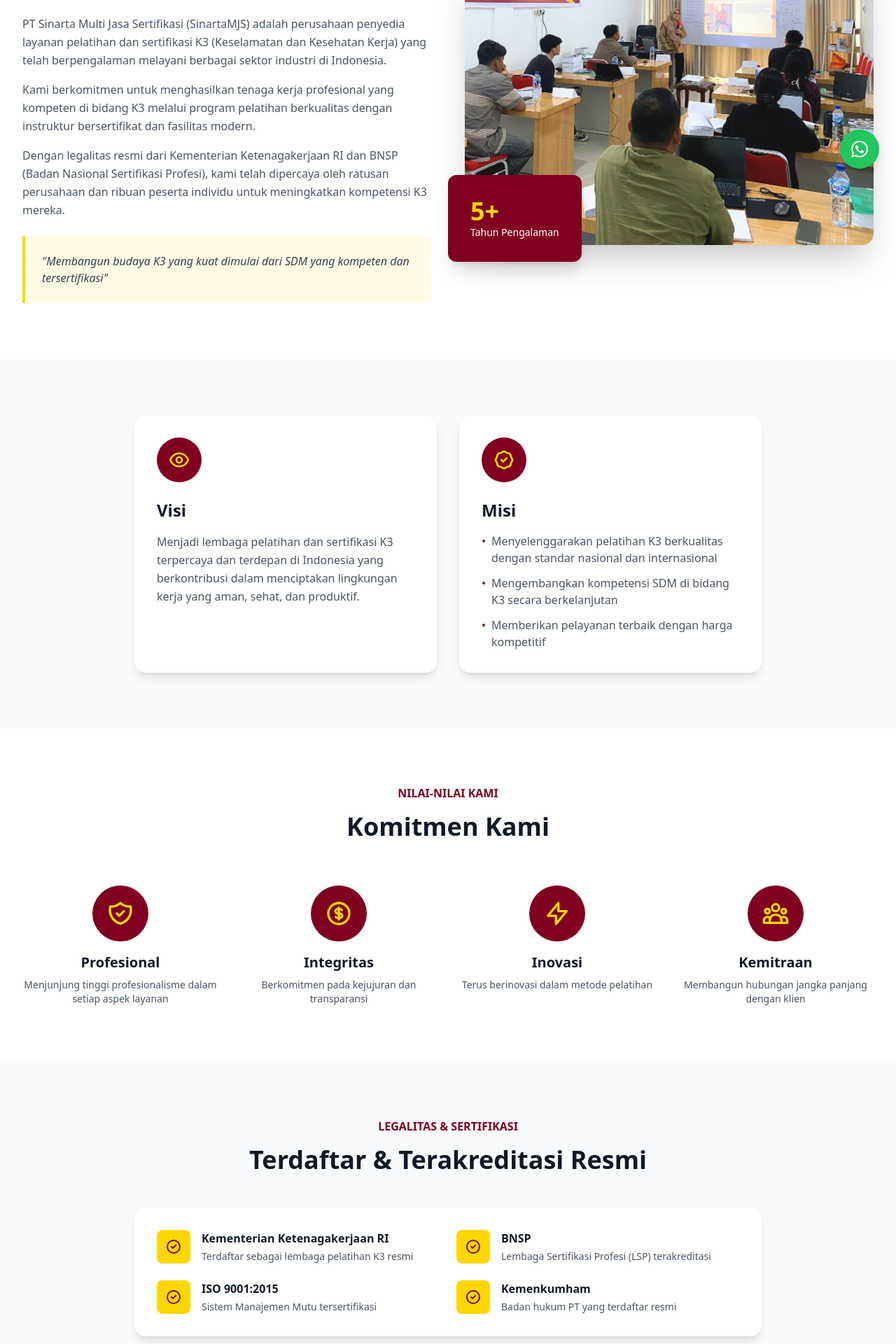
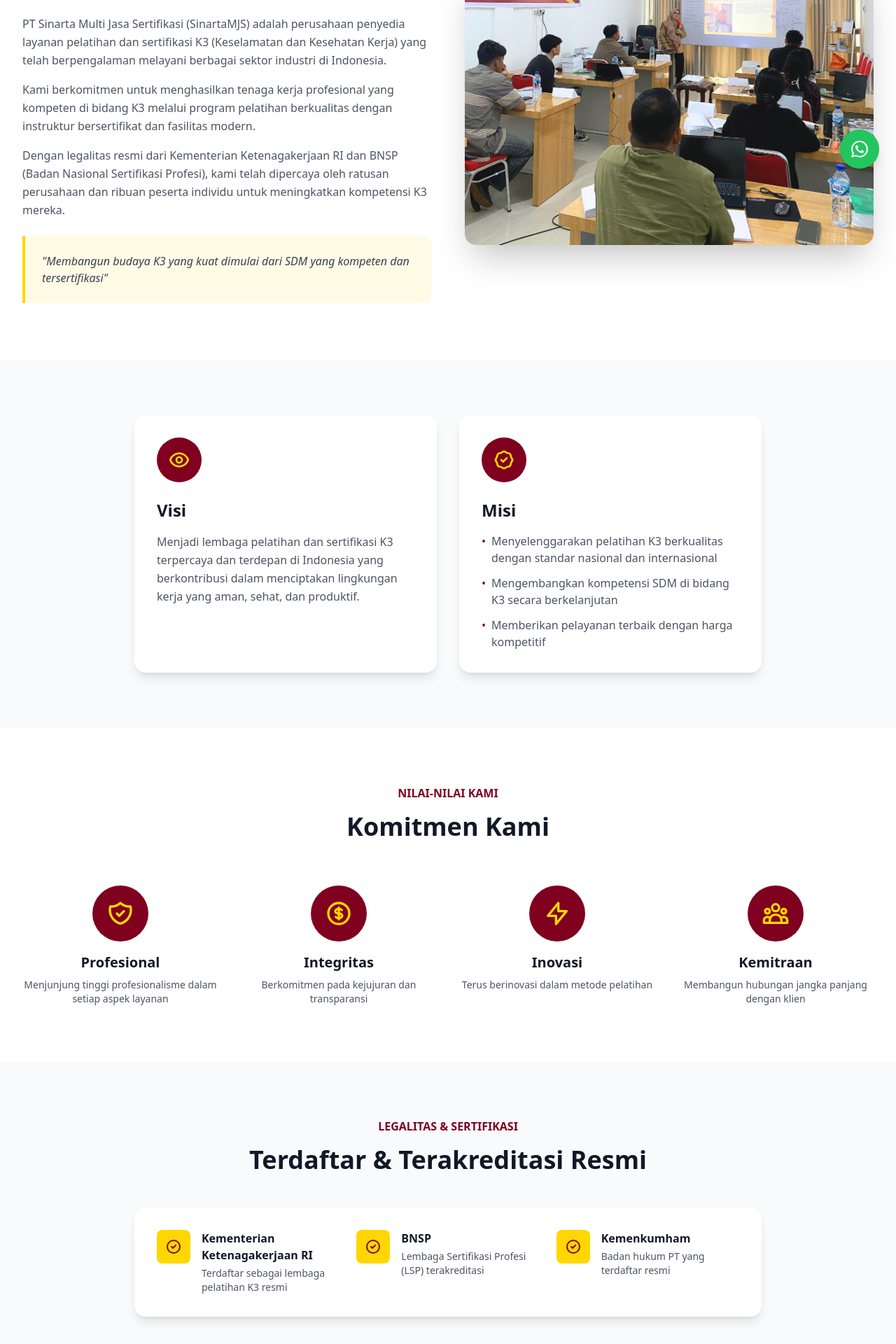
Before and after one commit to sinarta00/new_sinarta, a Laravel app: template resources/views/about.blade.php in a window 1280 px wide. Shown: the part 535-2455 px from the top of the page at 70% size. Run offline with Laravel 10, Linux system fonts and the light colour scheme; the template is opened without the code that fills it, so the values that code supplies are empty; style sheets or scripts are compiled from the project's sources.

Commit message:
update foto di about 5+ years dihapus

```diff
--- a/resources/views/about.blade.php
+++ b/resources/views/about.blade.php
@@ -44,10 +44,6 @@
                 <img src="{{ asset('images/about_photo.jpg') }}"
                      alt="Tim SinartaMJS"
                      class="rounded-2xl shadow-2xl">
-                <div class="absolute -bottom-6 -left-6 bg-maroon text-white p-8 rounded-xl shadow-xl">
-                    <div class="text-4xl font-bold text-yellow">5+</div>
-                    <div class="text-sm">Tahun Pengalaman</div>
-                </div>
             </div>
         </div>
     </div>
@@ -174,7 +170,7 @@
             </div>
 
             <div class="bg-white rounded-2xl p-8 shadow-lg">
-                <div class="grid grid-cols-1 md:grid-cols-2 gap-6">
+                <div class="grid grid-cols-1 md:grid-cols-3 gap-6">
                     <div class="flex items-start space-x-4">
                         <div class="flex-shrink-0">
                             <div class="w-12 h-12 bg-yellow rounded-lg flex items-center justify-center">
@@ -202,21 +198,6 @@
                             <p class="text-sm text-gray-600">Lembaga Sertifikasi Profesi (LSP) terakreditasi</p>
                         </div>
                     </div>
-
-                    <div class="flex items-start space-x-4">
-                        <div class="flex-shrink-0">
-                            <div class="w-12 h-12 bg-yellow rounded-lg flex items-center justify-center">
-                                <svg class="w-6 h-6 text-maroon" fill="none" stroke="currentColor" viewBox="0 0 24 24">
-                                    <path stroke-linecap="round" stroke-linejoin="round" stroke-width="2" d="M9 12l2 2 4-4m6 2a9 9 0 11-18 0 9 9 0 0118 0z"></path>
-                                </svg>
-                            </div>
-                        </div>
-                        <div>
-                            <h4 class="font-bold text-gray-900 mb-1">ISO 9001:2015</h4>
-                            <p class="text-sm text-gray-600">Sistem Manajemen Mutu tersertifikasi</p>
-                        </div>
-                    </div>
-
                     <div class="flex items-start space-x-4">
                         <div class="flex-shrink-0">
                             <div class="w-12 h-12 bg-yellow rounded-lg flex items-center justify-center">
--- a/resources/views/layouts/app.blade.php
+++ b/resources/views/layouts/app.blade.php
@@ -165,7 +165,7 @@
                     <a href="{{ route('home') }}"
                        onclick="trackClick('footer', 'Logo Click');"
                        class="flex items-center space-x-3 mb-4">
-                        <div class="flex items-center">
+                        <div class="flex items-cente bg-white py-2 px-4">
                             <img src="{{ asset('images/logo.png') }}"
                                  alt="Logo SinartaMJS"
                                  class="h-10 w-auto object-contain">
```
